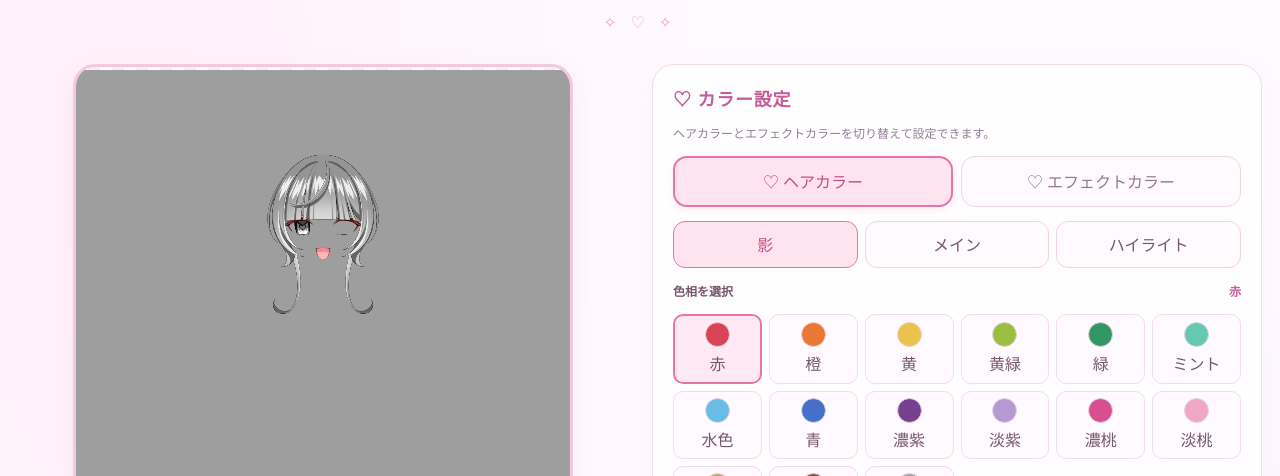
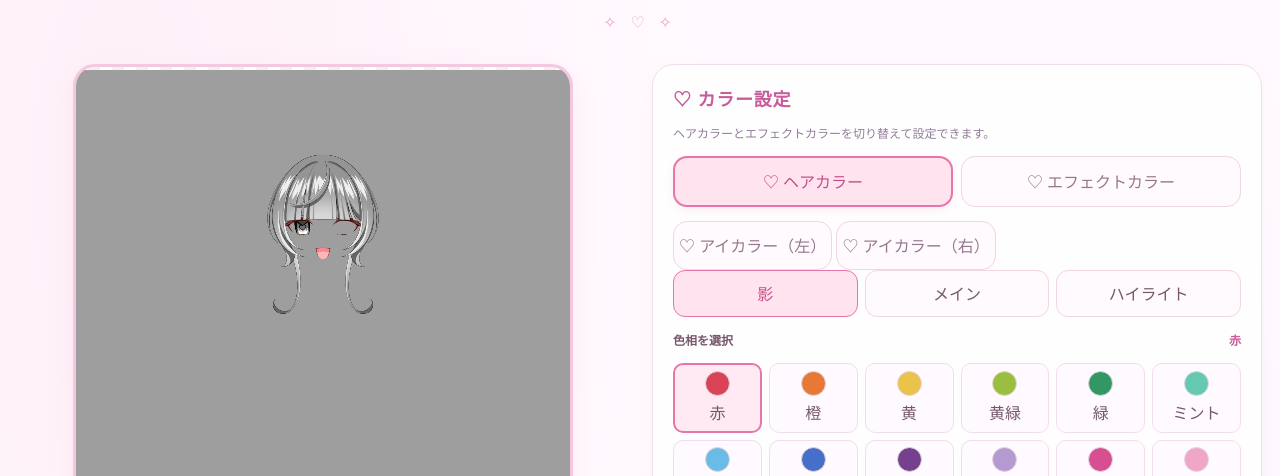
Before and after one commit to chouchoucreampuff/maidol-official, a plain HTML site: page maidol_dressup/index.html in a window 1280 px wide. Shown: the part 294-770 px from the top of the page. Drawn offline with nearby package versions, Linux system fonts and the light colour scheme; a web font is replaced by a local one.

Commit message:
Update index.html

```diff
--- a/maidol_dressup/index.html
+++ b/maidol_dressup/index.html
@@ -106,6 +106,20 @@
             </button>
           </div>
 
+          <button
+  type="button"
+  class="color-mode-button"
+  data-color-mode="eyeLeft">
+  ♡ アイカラー（左）
+</button>
+
+<button
+  type="button"
+  class="color-mode-button"
+  data-color-mode="eyeRight">
+  ♡ アイカラー（右）
+</button>
+
           <!-- 共通パレット -->
           <div id="hair-color-list" class="hair-palette">
 
@@ -149,6 +163,7 @@
             <button type="button" data-category="HA">髪飾り</button>
             <button type="button" data-category="ES">目の形</button>
             <button type="button" data-category="IC">瞳の色</button>
+            <button type="button" data-category="ICH">瞳ハイライト</button>
             <button type="button" data-category="BR">眉毛</button>
             <button type="button" data-category="MO">口</button>
             <button type="button" data-category="MK">メイク</button>
```
